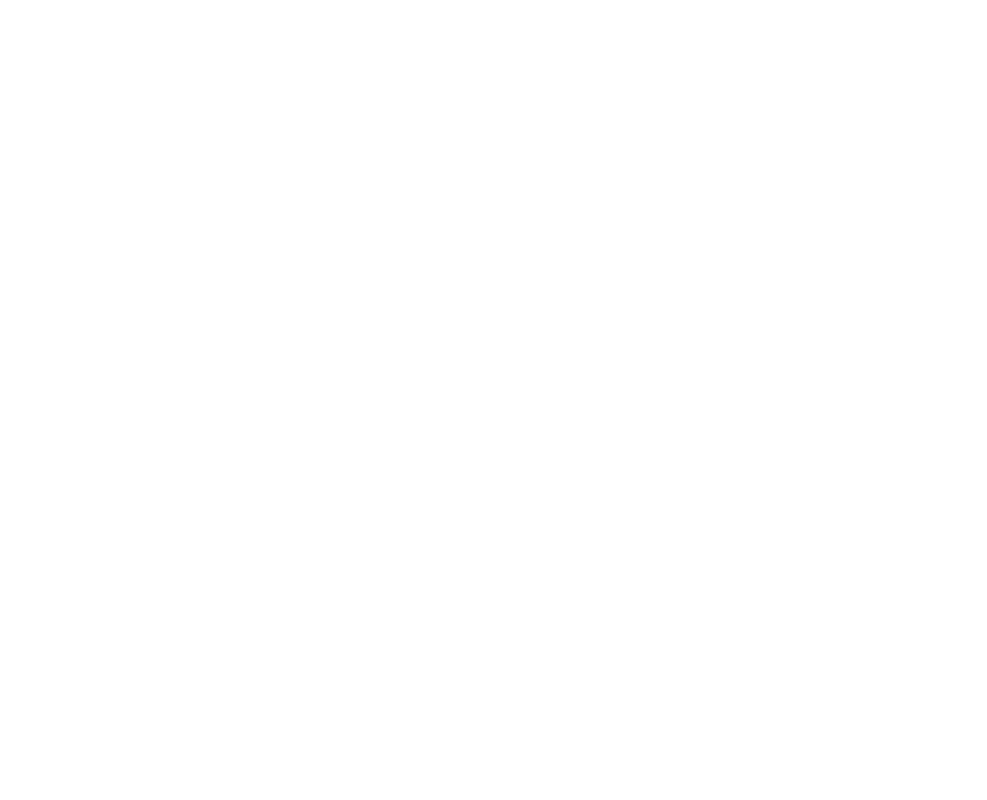
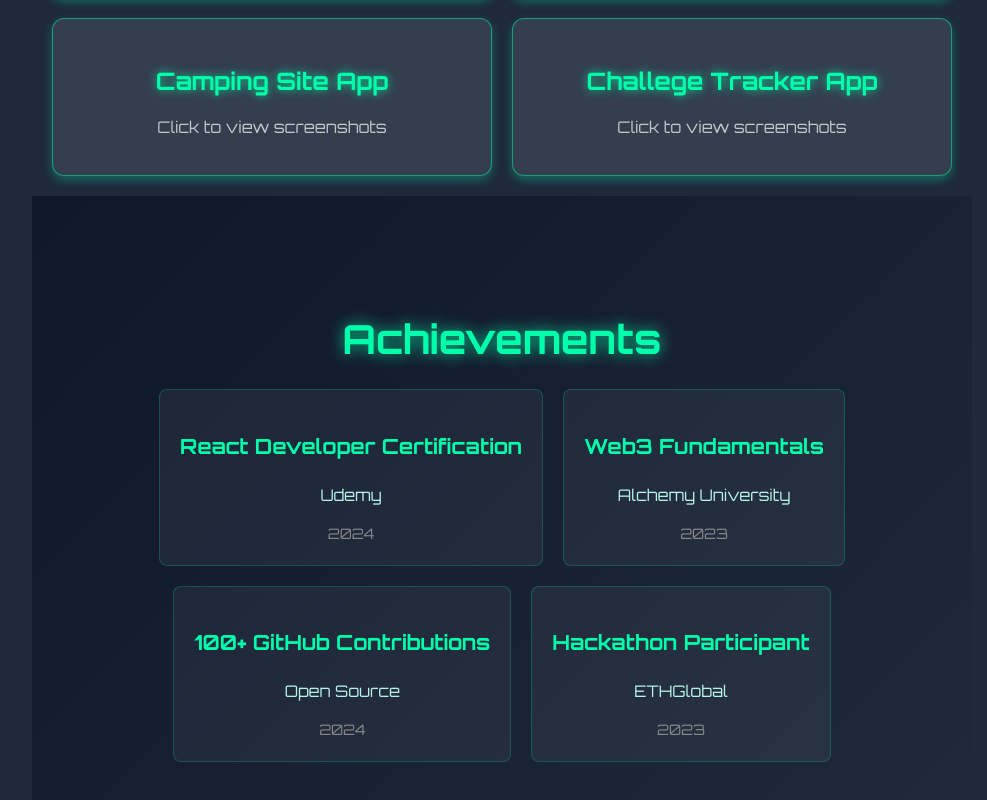
Before and after one commit to Luccelillja/WEB3_Portfolio, a React (Vite) app in the folder my-web3-portfolio/: page /portfolio in a window 1280 px wide. Shown: the part 880-1680 px from the top of the page, without its empty margins (138-1125 px from the left). Before the commit the page ends 800 px from the top, so only its background shows below. Built offline with nearby package versions, Linux system fonts and the light colour scheme.

Commit message:
Window scaling issue
Fixed "About me" text section

```diff
--- /dev/null
+++ b/my-web3-portfolio/src/components/Achievements.jsx
@@ -0,0 +1,39 @@
+import React from "react";
+import { motion } from "framer-motion";
+import styles from "../styles/Achievements.module.css";
+
+const achievements = [
+  { title: "React Developer Certification", platform: "Udemy", year: "2024" },
+  { title: "Web3 Fundamentals", platform: "Alchemy University", year: "2023" },
+  { title: "100+ GitHub Contributions", platform: "Open Source", year: "2024" },
+  { title: "Hackathon Participant", platform: "ETHGlobal", year: "2023" },
+];
+
+const Achievements = () => {
+  return (
+    <motion.div
+      className={styles.achievementsContainer}
+      initial={{ opacity: 0, y: 20 }}
+      animate={{ opacity: 1, y: 0 }}
+      transition={{ duration: 1 }}
+    >
+      <h2 className={styles.title}>Achievements</h2>
+
+      <div className={styles.grid}>
+        {achievements.map((achieve, index) => (
+          <motion.div
+            key={index}
+            className={styles.card}
+            whileHover={{ scale: 1.05, boxShadow: "0px 0px 15px #00ffab" }}
+          >
+            <h3>{achieve.title}</h3>
+            <p>{achieve.platform}</p>
+            <span>{achieve.year}</span>
+          </motion.div>
+        ))}
+      </div>
+    </motion.div>
+  );
+};
+
+export default Achievements;
--- a/my-web3-portfolio/src/components/PortfolioPage.jsx
+++ b/my-web3-portfolio/src/components/PortfolioPage.jsx
@@ -2,6 +2,7 @@ import React from "react";
 import { motion } from "framer-motion";
 import About from "./About";
 import MyWork from "./MyWork";
+import Achievements from "./Achievements";
 import styles from "../styles/PortfolioPage.module.css";
 
 const PortfolioPage = () => {
@@ -18,6 +19,9 @@ const PortfolioPage = () => {
       <div className={styles.portfolioSection}>
         <MyWork />
       </div>
+      <div className={styles.achievementsSection}>
+        <Achievements />
+      </div>
     </motion.div>
   );
 };
--- a/my-web3-portfolio/src/index.css
+++ b/my-web3-portfolio/src/index.css
@@ -20,7 +20,7 @@ body {
   display: flex;
   place-items: center;
   width: 100vw;
-  height: 100vh;
+  /* height: 100vh; */
   overflow-x: hidden;
   background: linear-gradient(135deg, #0f172a, #1e293b);
   color: white;
--- /dev/null
+++ b/my-web3-portfolio/src/styles/Achievements.module.css
@@ -0,0 +1,51 @@
+.achievementsContainer {
+  display: flex;
+  flex-direction: column;
+  align-items: center;
+  text-align: center;
+  padding: 80px 20px;
+  background: linear-gradient(135deg, #0f172a, #1e293b);
+  color: white;
+}
+
+.title {
+  font-size: 2.5rem;
+  color: #00ffab;
+  text-shadow: 0px 0px 15px rgba(0, 255, 170, 0.8);
+  margin-bottom: 20px;
+}
+
+.grid {
+  display: flex;
+  flex-wrap: wrap;
+  justify-content: center;
+  gap: 20px;
+  max-width: 900px;
+}
+
+.card {
+  background: rgba(255, 255, 255, 0.05);
+  border: 1px solid rgba(0, 255, 170, 0.2);
+  padding: 20px;
+  border-radius: 8px;
+  text-align: center;
+  min-width: 200px;
+  transition: 0.3s;
+}
+
+.card h3 {
+  color: #00ffab;
+  font-size: 1.3rem;
+}
+
+.card p {
+  color: #b5f3e8;
+  font-size: 1rem;
+}
+
+.card span {
+  display: block;
+  margin-top: 10px;
+  font-size: 0.9rem;
+  color: #888;
+}
--- a/my-web3-portfolio/src/styles/App.module.css
+++ b/my-web3-portfolio/src/styles/App.module.css
@@ -3,6 +3,6 @@
   flex-direction: column;
   align-items: center;
   background-color: #0f172a;
-  overflow: hidden; /* Prevents weird transition effects */
+  overflow: hidden;
   height: 100vh;
 }
--- a/my-web3-portfolio/src/styles/MyWork.module.css
+++ b/my-web3-portfolio/src/styles/MyWork.module.css
@@ -77,8 +77,8 @@
   box-shadow: 0px 0px 15px rgba(0, 255, 170, 1);
 }
 
-@media (max-width: 768px) {
+/* @media (max-width: 768px) {
   .projects {
     grid-template-columns: 1fr;
   }
-}
+} */
```
